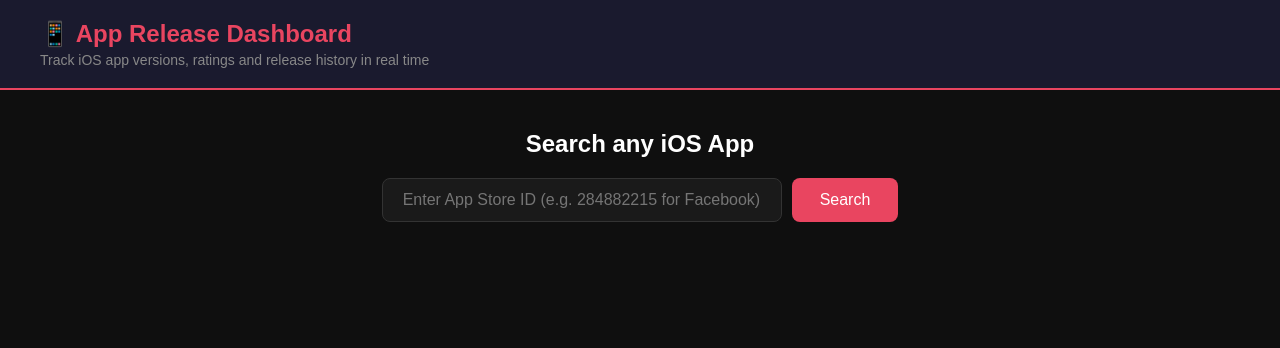
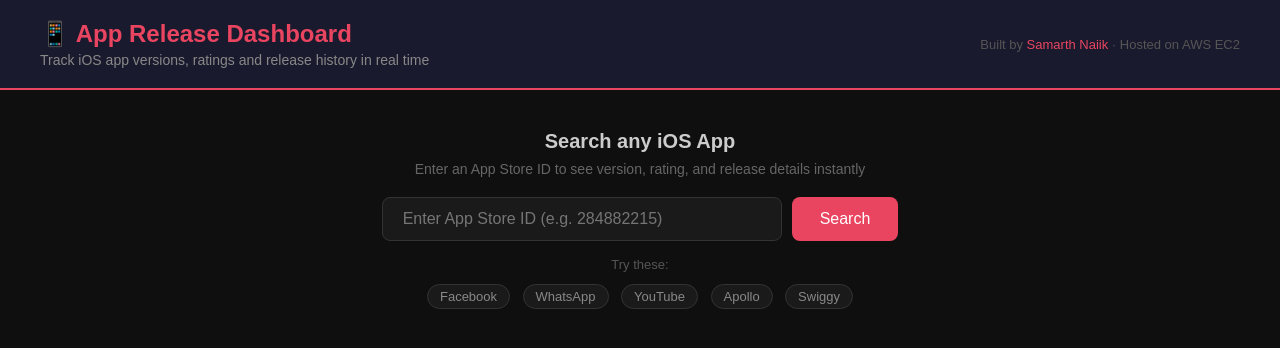
Before and after one commit to SamarthNaiik/app-release-dashboard, a website: page public/index.html in a window 1280 px wide. Drawn offline with Linux system fonts and the light colour scheme.

Commit message:
update UI with name and quick search tags

```diff
--- a/public/index.html
+++ b/public/index.html
@@ -3,15 +3,19 @@
 <head>
   <meta charset="UTF-8">
   <meta name="viewport" content="width=device-width, initial-scale=1.0">
-  <title>App Release Dashboard</title>
+  <title>App Release Dashboard | Samarth Naiik</title>
   <style>
     * { margin: 0; padding: 0; box-sizing: border-box; }
     body { font-family: Arial, sans-serif; background: #0f0f0f; color: #ffffff; min-height: 100vh; }
-    header { background: #1a1a2e; padding: 20px 40px; border-bottom: 2px solid #e94560; }
+    header { background: #1a1a2e; padding: 20px 40px; border-bottom: 2px solid #e94560; display: flex; justify-content: space-between; align-items: center; }
     header h1 { font-size: 24px; color: #e94560; }
     header p { color: #888; font-size: 14px; margin-top: 4px; }
+    .built-by { font-size: 13px; color: #555; }
+    .built-by span { color: #e94560; }
     .search-section { padding: 40px; text-align: center; }
-    .search-box { display: flex; justify-content: center; gap: 10px; margin-top: 20px; }
+    .search-section h2 { font-size: 20px; color: #cccccc; margin-bottom: 8px; }
+    .search-section p { color: #666; font-size: 14px; margin-bottom: 20px; }
+    .search-box { display: flex; justify-content: center; gap: 10px; margin-top: 10px; }
     input { width: 400px; padding: 12px 20px; border-radius: 8px; border: 1px solid #333; background: #1a1a1a; color: white; font-size: 16px; }
     input:focus { outline: none; border-color: #e94560; }
     button { padding: 12px 28px; background: #e94560; color: white; border: none; border-radius: 8px; font-size: 16px; cursor: pointer; }
@@ -28,19 +32,35 @@
     .description { color: #aaa; line-height: 1.6; font-size: 14px; }
     .error { color: #e94560; text-align: center; padding: 20px; display: none; }
     .loading { text-align: center; color: #888; padding: 20px; display: none; }
+    .examples { margin-top: 16px; }
+    .examples p { color: #555; font-size: 13px; margin-bottom: 8px; }
+    .tag { display: inline-block; background: #1a1a1a; border: 1px solid #333; color: #888; padding: 4px 12px; border-radius: 20px; font-size: 13px; margin: 4px; cursor: pointer; }
+    .tag:hover { border-color: #e94560; color: #e94560; }
   </style>
 </head>
 <body>
   <header>
-    <h1>📱 App Release Dashboard</h1>
-    <p>Track iOS app versions, ratings and release history in real time</p>
+    <div>
+      <h1>📱 App Release Dashboard</h1>
+      <p>Track iOS app versions, ratings and release history in real time</p>
+    </div>
+    <div class="built-by">Built by <span>Samarth Naiik</span> · Hosted on AWS EC2</div>
   </header>
 
   <div class="search-section">
     <h2>Search any iOS App</h2>
+    <p>Enter an App Store ID to see version, rating, and release details instantly</p>
     <div class="search-box">
-      <input type="text" id="appId" placeholder="Enter App Store ID (e.g. 284882215 for Facebook)" />
+      <input type="text" id="appId" placeholder="Enter App Store ID (e.g. 284882215)" />
       <button onclick="searchApp()">Search</button>
+    </div>
+    <div class="examples">
+      <p>Try these:</p>
+      <span class="tag" onclick="quickSearch('284882215')">Facebook</span>
+      <span class="tag" onclick="quickSearch('310633997')">WhatsApp</span>
+      <span class="tag" onclick="quickSearch('544007664')">YouTube</span>
+      <span class="tag" onclick="quickSearch('1457586760')">Apollo</span>
+      <span class="tag" onclick="quickSearch('585027354')">Swiggy</span>
     </div>
   </div>
 
@@ -73,6 +93,11 @@
   </div>
 
   <script>
+    function quickSearch(id) {
+      document.getElementById('appId').value = id;
+      searchApp();
+    }
+
     async function searchApp() {
       const appId = document.getElementById('appId').value.trim();
       if (!appId) return;
```
